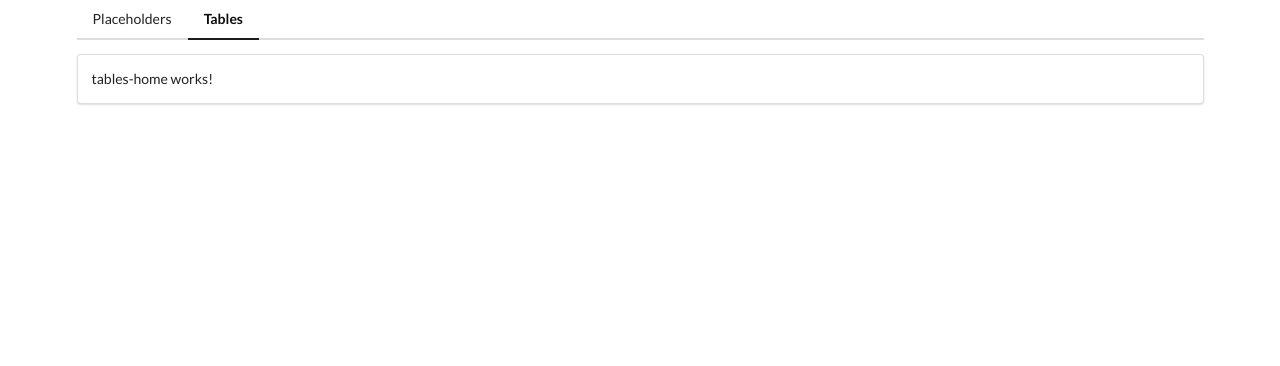
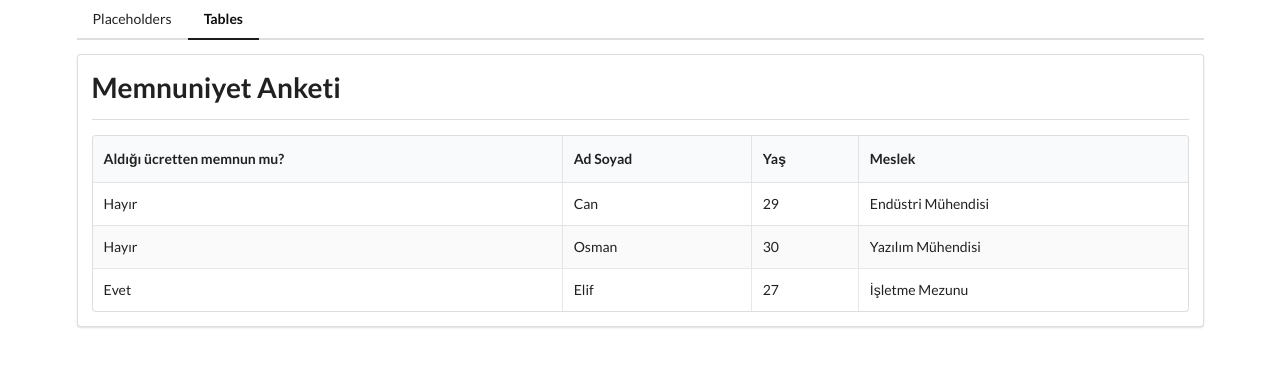
Before and after one commit to furkansteel06/AngularExamplesProject, an Angular app: page /tables in a window 1280 px wide. Shown: the top 366 px of the page. Built offline with nearby package versions, Linux system fonts and the light colour scheme.

Commit message:
created table comp and using table data

```diff
--- /dev/null
+++ b/src/app/tables/table/table.component.html
@@ -0,0 +1,12 @@
+<table class="ui striped celled table">
+  <thead>
+    <tr>
+      <th *ngFor="let header of headers">{{header.label}}</th>
+    </tr>
+  </thead>
+  <tbody>
+    <tr *ngFor="let record of data">
+      <td *ngFor="let header of headers" >{{record[header.key]}}</td>
+    </tr>
+  </tbody>
+</table>
--- /dev/null
+++ b/src/app/tables/table/table.component.ts
@@ -0,0 +1,25 @@
+import { Component, OnInit } from '@angular/core';
+
+@Component({
+  selector: 'app-table',
+  templateUrl: './table.component.html',
+  styleUrls: ['./table.component.css']
+})
+export class TableComponent implements OnInit {
+  data = [
+    { name: 'Can', age: '29', job: 'Endüstri Mühendisi', employed: 'Hayır' },
+    { name: 'Osman', age: '30', job: 'Yazılım Mühendisi', employed: 'Hayır' },
+    { name: 'Elif', age: '27', job: 'İşletme Mezunu', employed: 'Evet' }
+  ];
+  headers = [
+    { key: 'employed', label: 'Aldığı ücretten memnun mu?' },
+    { key: 'name', label: 'Ad Soyad' },
+    { key: 'age', label: 'Yaş' },
+    { key: 'job', label: 'Meslek' }
+  ];
+  constructor() { }
+
+  ngOnInit() {
+  }
+
+}
--- a/src/app/tables/tables-home/tables-home.component.html
+++ b/src/app/tables/tables-home/tables-home.component.html
@@ -1,3 +1,2 @@
-<p>
-  tables-home works!
-</p>
+<app-divider>Memnuniyet Anketi</app-divider>
+<app-table></app-table>
```
Also changed, not shown: src/app/tables/tables.module.ts (+5 -2 lines), src/app/tables/table/table.component.css (added), 1 other file (tests, documents, lock files or other folders).
